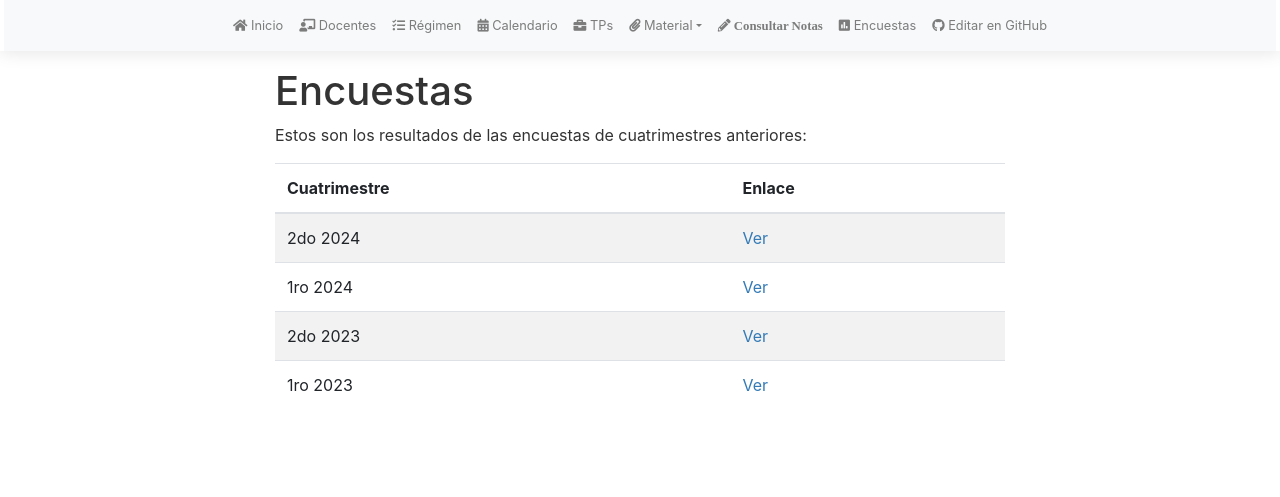
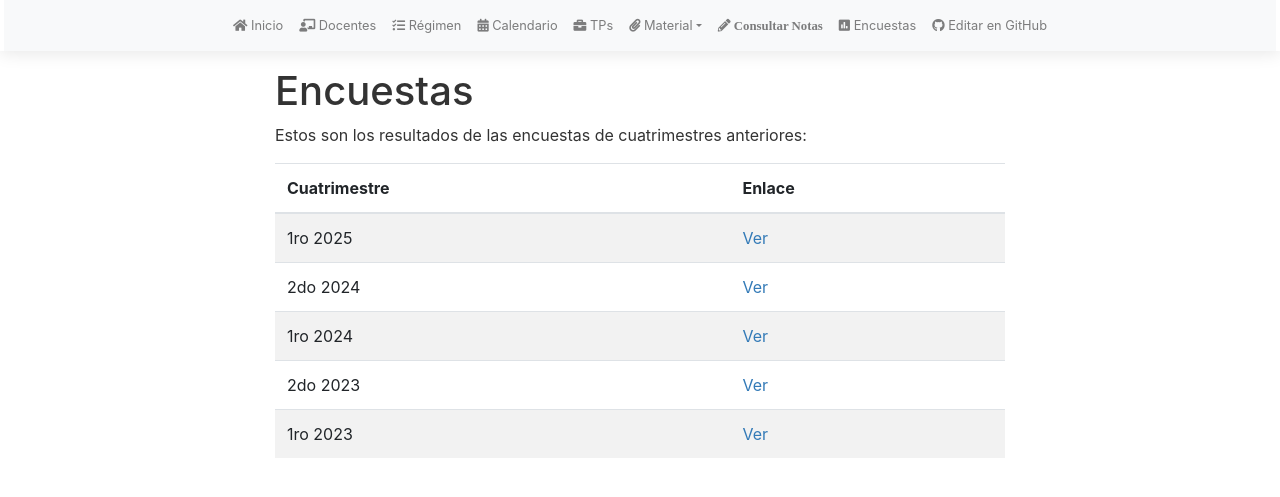
Before and after one commit to algoritmos-rw/tda_bg, a Jekyll site: the page built from encuestas.md, in a window 1280 px wide. Shown: the top 497 px of the page. Built offline with Jekyll 4.4.1, drawn with Linux system fonts in a browser that asks for light colours; nearby versions of some CDN libraries; our own code applies the rules of GitHub Pages for plain Markdown files.

Commit message:
encuesta

```diff
--- a/encuestas.md
+++ b/encuestas.md
@@ -6,6 +6,7 @@ Estos son los resultados de las encuestas de cuatrimestres anteriores:
 {: .table .table-striped}
 | Cuatrimestre  |  Enlace  |
 |---------------|----------|
+| 1ro 2025      | [Ver](https://docs.google.com/forms/d/1wM4JXaU_TIRRfOkiLwOCjHunrzMAmAEobFrtSNA-s4c/viewanalytics) |
 | 2do 2024      | [Ver](https://docs.google.com/forms/d/1Th4h2yVKB9IPDS9KfkIKtVLcQj7Eg7nc7gb8LQk8gGk/viewanalytics) |
 | 1ro 2024      | [Ver](https://docs.google.com/forms/d/1gyCaVuDY0JbMzvUWnC552VTqgFwpMZIAsEtwnDEX-xE/viewanalytics) |
 | 2do 2023      | [Ver](https://docs.google.com/forms/d/1_5TjPDb2SCfQvCs3WGdu-m-KOuY5uKmH1iHHU61gdN4/viewanalytics) |
```
